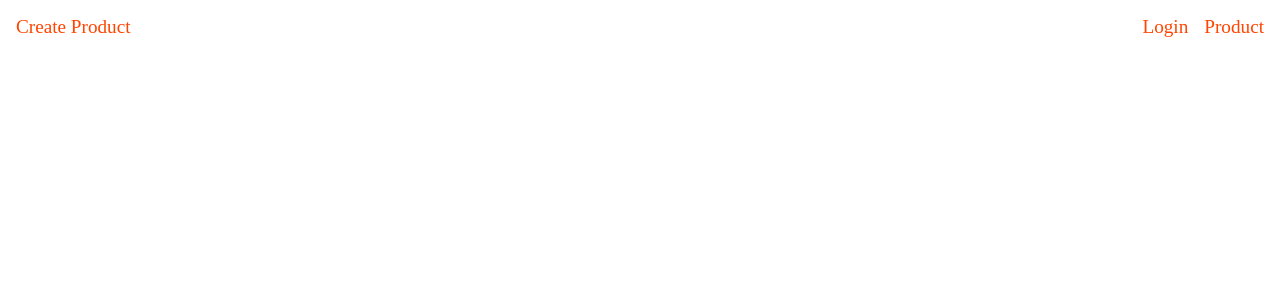
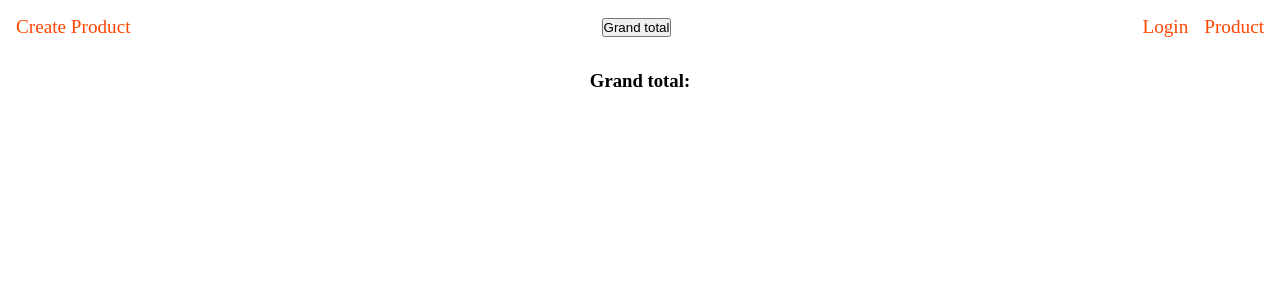
Before and after one commit to shyamchatterjee/Pizza-store, a React (Vite) app: page /cart in a window 1280 px wide. Shown: the top 300 px of the page. Built offline with nearby package versions, Linux system fonts and the light colour scheme.

Commit message:
complite cart

```diff
--- a/src/App.css
+++ b/src/App.css
@@ -289,3 +289,15 @@ a{
     box-sizing: border-box;
   }
 }
+.remove-button{
+    width:100px;
+    height: 25px;
+    background-color: black;
+    color: white;
+    border: none;
+}
+.grand-price-contener{
+  width: 100%;
+  display: flex;
+  justify-content: center;
+}
--- a/src/component/cartComponent.jsx
+++ b/src/component/cartComponent.jsx
@@ -4,15 +4,25 @@ import { Context } from "../context/context"
 
 let Cart = ()=>{
     let {cartArray,removeItem} = useContext(Context)
-
+     let [granpriceShow,setgrandpriceshow] = useState("")
+         let totalpriceFind = ()=>{
+            let sum = 0
+            cartArray.map((element)=>{
+                  sum = sum + (element.price*element.q)
+            })
+            setgrandpriceshow("Rs. " + sum)
+         }
     return <> <div className="nav">
     <Link to="/createform">Create Product</Link>
+       <button onClick={totalpriceFind}>Grand total</button>
     <div className="router-contener">
     <Link to="/" >Login</Link>
+
     <Link to="/productcomponent">Product</Link>
     </div>
 
 </div>
+     <div className="grand-price-contener"> <h3> {"Grand total: " +granpriceShow}</h3> </div>
   <div className="cart-contener">
         {cartArray.map((element)=>{
               return <div className="cart">
@@ -21,7 +31,7 @@ let Cart = ()=>{
                         <h4 style={{color:"green"}}>{ "Rs." + element.price}</h4>
                         <p>{"Quntity: "+ element.q}</p>
                         <p style={{color:"red"}}>{"Total: " + "Rs. " + element.price*element.q}</p>
-                        <button className="remove" onClick={removeItem(element.id)}>Remove</button>
+                        <button className="remove-button" onClick={ ()=>removeItem(element.id)}>Remove</button>
               </div>
         })}
   </div>
--- a/src/component/productComponent.jsx
+++ b/src/component/productComponent.jsx
@@ -6,6 +6,7 @@ import { Context } from "../context/context";
 
 let ProductComponent = () => {
     let {cartArray} = useContext(Context)
+
   return (
     <>
 
@@ -30,6 +31,7 @@ let ProductComponent = () => {
                </div>
                <img className="large-image" src="https://th.bing.com/th/id/OIP.Cw7uGPfe6kddYwb0QZVmGQHaFw?rs=1&pid=ImgDetMain" height={300} width={300} alt="" />
       </div>
+
       <div className="product-contener">
             <Product/>
 </div>
--- a/src/context/context.jsx
+++ b/src/context/context.jsx
@@ -1,38 +1,37 @@
 import { createContext, useState } from "react";
 
-export  let Context = createContext(null)
-export let ContextFuntion = ({children})=>{
+export let Context = createContext(null);
+export let ContextFuntion = ({ children }) => {
+  let [cartArray, setcartArray] = useState([]);
+  let addtoProduct = (data) => {
+    let findItem = cartArray.find((item) => {
+      if (item.id === data.id) {
+        return item;
+      }
+    });
+    if (findItem) {
+      let filterItem = cartArray.filter((item) => {
+        if (item.id !== data.id) {
+          return item;
+        }
+      });
+      setcartArray([...filterItem, { ...findItem, q: findItem.q + 1 }]);
+    } else {
+      setcartArray([...cartArray, { ...data, q: 1 }]);
+    }
+  };
+  let removeItem = (id) => {
+    let filterItem = cartArray.filter((item) => {
+      if (item.id !== id) {
+        return item;
+      }
+    });
+    setcartArray(filterItem);
+  };
 
-    let [cartArray,setcartArray] = useState([])
-    let addtoProduct = (data)=>{
-        let findItem = cartArray.find((item)=>{
-                if (item.id===data.id) {
-                       return item
-                }
-        })
-        if (findItem) {
-            let filterItem = cartArray.filter((item)=>{
-                if (item.id!==data.id) {
-                       return item
-                }
-        })
-           setcartArray([...filterItem,{...findItem,q:findItem.q+1}])
-
-        } else{
-               setcartArray([...cartArray,{...data,q:1}])
-        }
-    }
-    let removeItem = (id)=>{
-        let filterItem = cartArray.filter((item)=>{
-                 if (item.id!==id) {
-                     return item
-                 }
-        })
-        setcartArray(filterItem)
-    }
-
-     return <Context.Provider value={{cartArray,addtoProduct,removeItem}}>
-          {children}
-     </Context.Provider>
-
-}
+  return (
+    <Context.Provider value={{ cartArray, addtoProduct, removeItem }}>
+      {children}
+    </Context.Provider>
+  );
+};
```
